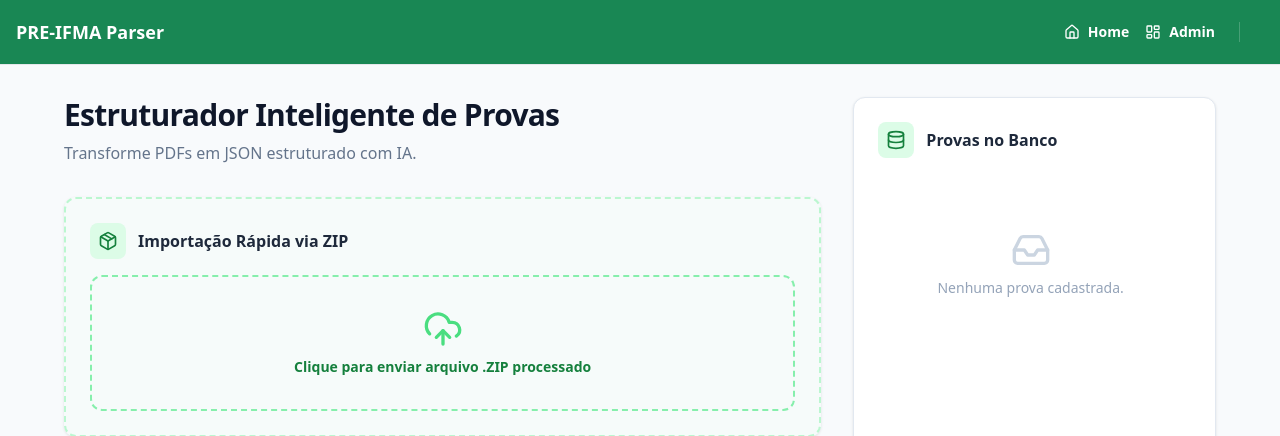
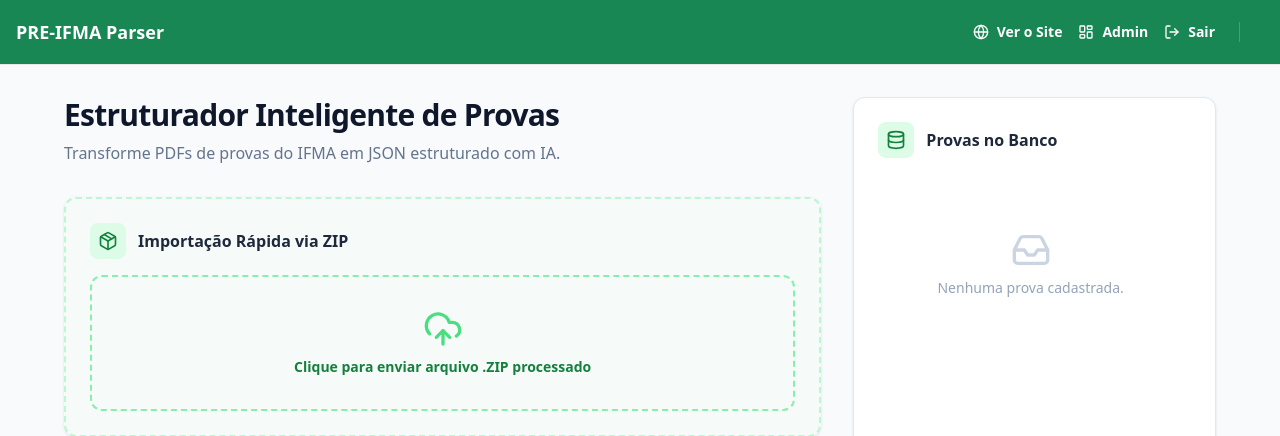
Before and after one commit to lauanderson-rael/api-preifma, a Django app: page /parser/ in a window 1280 px wide. Shown: the top 436 px of the page. Run offline with Django 5.2, Linux system fonts and the light colour scheme; a user stored in the database is signed in; data that the repository does not hold is empty; parts of the project's set-up code (start-up, migrations or seed data) failed here and were passed over; some libraries are stand-ins or nearby versions.

Commit message:
feat: adicionar links de navegação entre /admin e /parser

```diff
--- a/templates/admin/base_site.html
+++ b/templates/admin/base_site.html
@@ -2,6 +2,10 @@
 
 {% block branding %}
 <h1 id="site-name"><a href="{% url 'admin:index' %}">Pré-IFMA Admin</a></h1>
+{% endblock %}
+
+{% block userlinks %}
+<a href="/parser/"><strong>Acessar Parser</strong></a> / {{ block.super }}
 {% endblock %}
 
 {% block extrastyle %}
--- a/templates/parser/index.html
+++ b/templates/parser/index.html
@@ -147,13 +147,20 @@
       </div>
       <div class="flex items-center gap-6">
         <div class="flex items-center gap-4 border-r border-white/20 pr-6">
-          <a href="/" class="text-white hover:text-green-200 flex items-center gap-2 text-sm font-semibold transition-colors">
-            <i data-lucide="home" class="w-4 h-4"></i>
-            Home
+          <a href="/"
+            class="text-white hover:text-green-200 flex items-center gap-2 text-sm font-semibold transition-colors">
+            <i data-lucide="globe" class="w-4 h-4"></i>
+            Ver o Site
           </a>
-          <a href="/admin/" class="text-white hover:text-green-200 flex items-center gap-2 text-sm font-semibold transition-colors">
+          <a href="/admin/"
+            class="text-white hover:text-green-200 flex items-center gap-2 text-sm font-semibold transition-colors">
             <i data-lucide="layout-dashboard" class="w-4 h-4"></i>
             Admin
+          </a>
+          <a href="/admin/logout/"
+            class="text-white hover:text-red-200 flex items-center gap-2 text-sm font-semibold transition-colors">
+            <i data-lucide="log-out" class="w-4 h-4"></i>
+            Sair
           </a>
         </div>
         <div class="flex items-center gap-3" id="header-actions">
@@ -171,7 +178,7 @@
         <div class="lg:col-span-8 space-y-8">
           <div class="text-left space-y-2">
             <h2 class="text-3xl font-extrabold text-slate-900 tracking-tight">Estruturador Inteligente de Provas</h2>
-            <p class="text-slate-500">Transforme PDFs em JSON estruturado com IA.</p>
+            <p class="text-slate-500">Transforme PDFs de provas do IFMA em JSON estruturado com IA.</p>
           </div>
 
           <!-- ZIP Import Option -->
```
